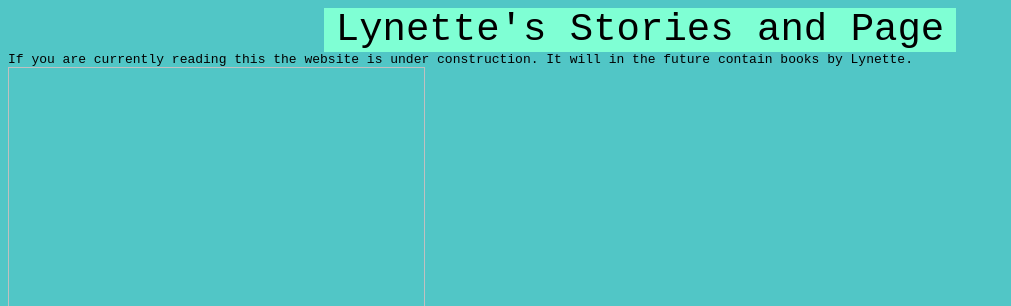
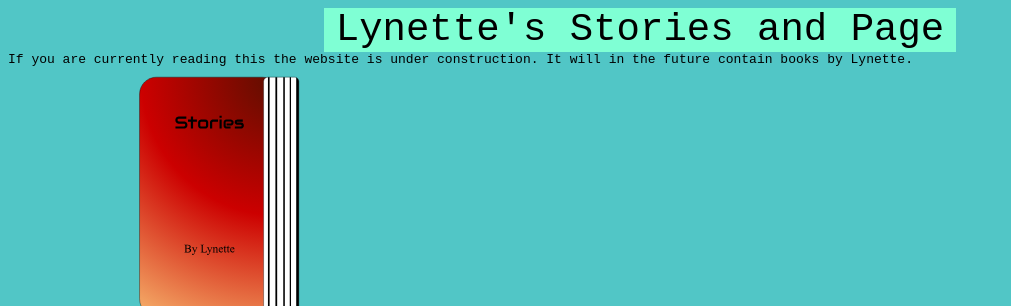
Before and after one commit to floppyterminal/floppyterminal.github.io, a plain HTML site: page index.html in a window 1280 px wide. Shown: the top 306 px of the page, without its empty margins (0-1011 px from the left). Drawn offline with Linux system fonts and the light colour scheme.

Commit message:
Update index.html

```diff
--- a/index.html
+++ b/index.html
@@ -33,7 +33,7 @@
     </div>
     <code>If you are currently reading this the website is under construction. It will in the future contain books by Lynette.</code>
     <br>
-    <a href="https://lynettespage.github.io/books"><img srr="books.svg" width="33%" height="33%" />Lynette's Books</a>
+    <a href="https://lynettespage.github.io/books"><img src="books.svg" width="33%" height="33%" />Lynette's Books</a>
     <br>
     <a href="https://lynettespage.github.io/blogs">Lynette's Blogs</a>
   </body>
```
